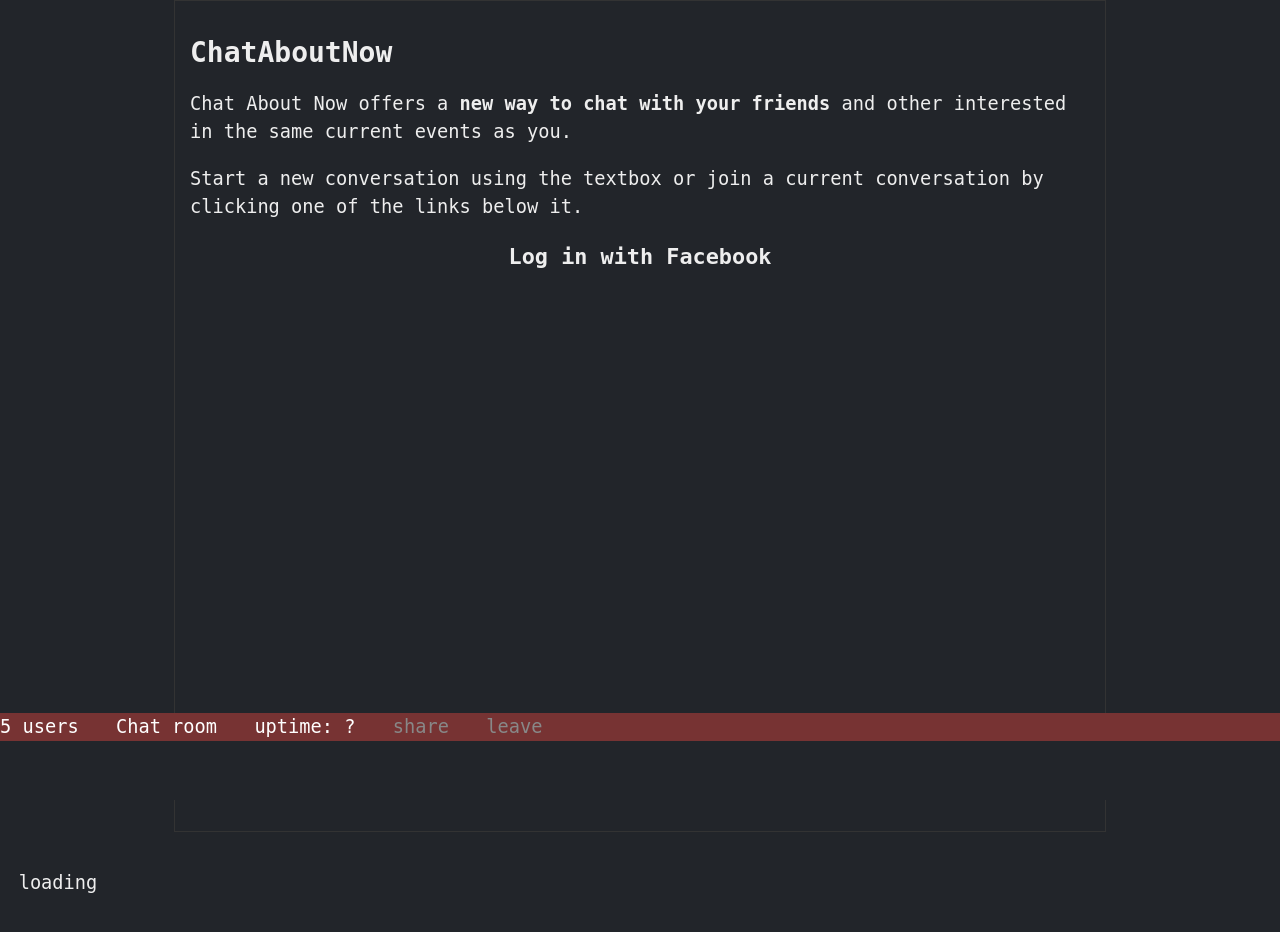
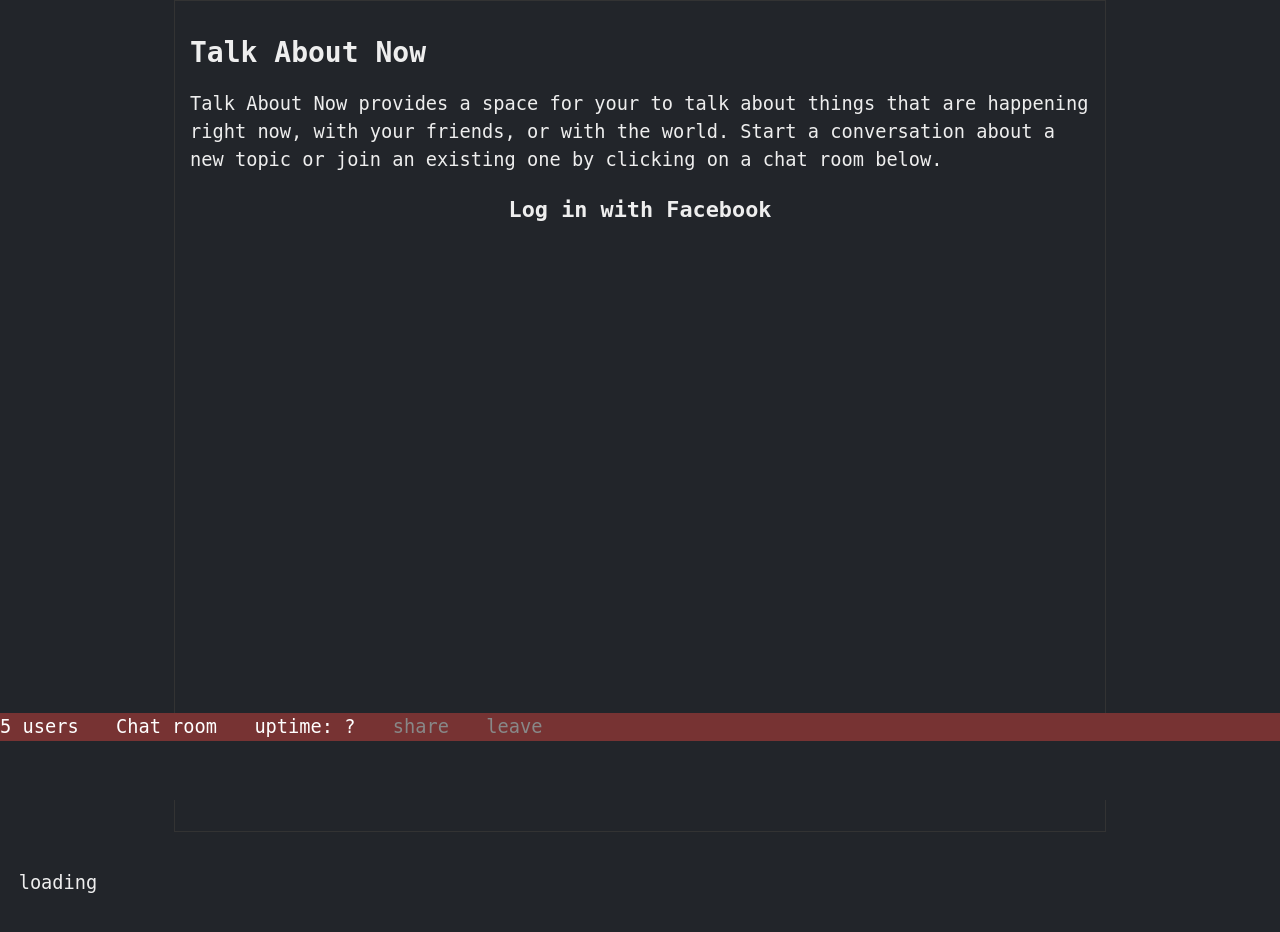
Before and after one commit to zdrtx/Talk-About-Now, a plain HTML site: page index.html in a window 1280 px wide. Shown: the top 932 px of the page. Drawn offline with nearby package versions, Linux system fonts and the light colour scheme.

Commit message:
changed the text on home page

```diff
--- a/index.html
+++ b/index.html
@@ -123,8 +123,11 @@
   <body>
     <div id="app">
       <div id="connect">
-      <h2>ChatAboutNow</h2>
-      <p>Chat About Now offers a <strong>new way to chat with your friends</strong> and other interested in the same current events as you.</p><p>Start a new conversation using the textbox or join a current conversation by clicking one of the links below it.</p>
+      <h2>Talk About Now</h2>
+      <p>Talk About Now provides a space for your to talk about things that are
+      happening right now, with your friends, or with the world. Start a
+      conversation about a new topic or join an existing one by clicking on a
+      chat room below.</p>
 <div id="fbConnect"><h3 style="text-align:center;"><fb:login-button
     autologoutlink="true"></fb:login-button> Log in with Facebook</h3></div>
         <form action="#" id="newChatForm" style="margin:0 auto; display: none;">
```
